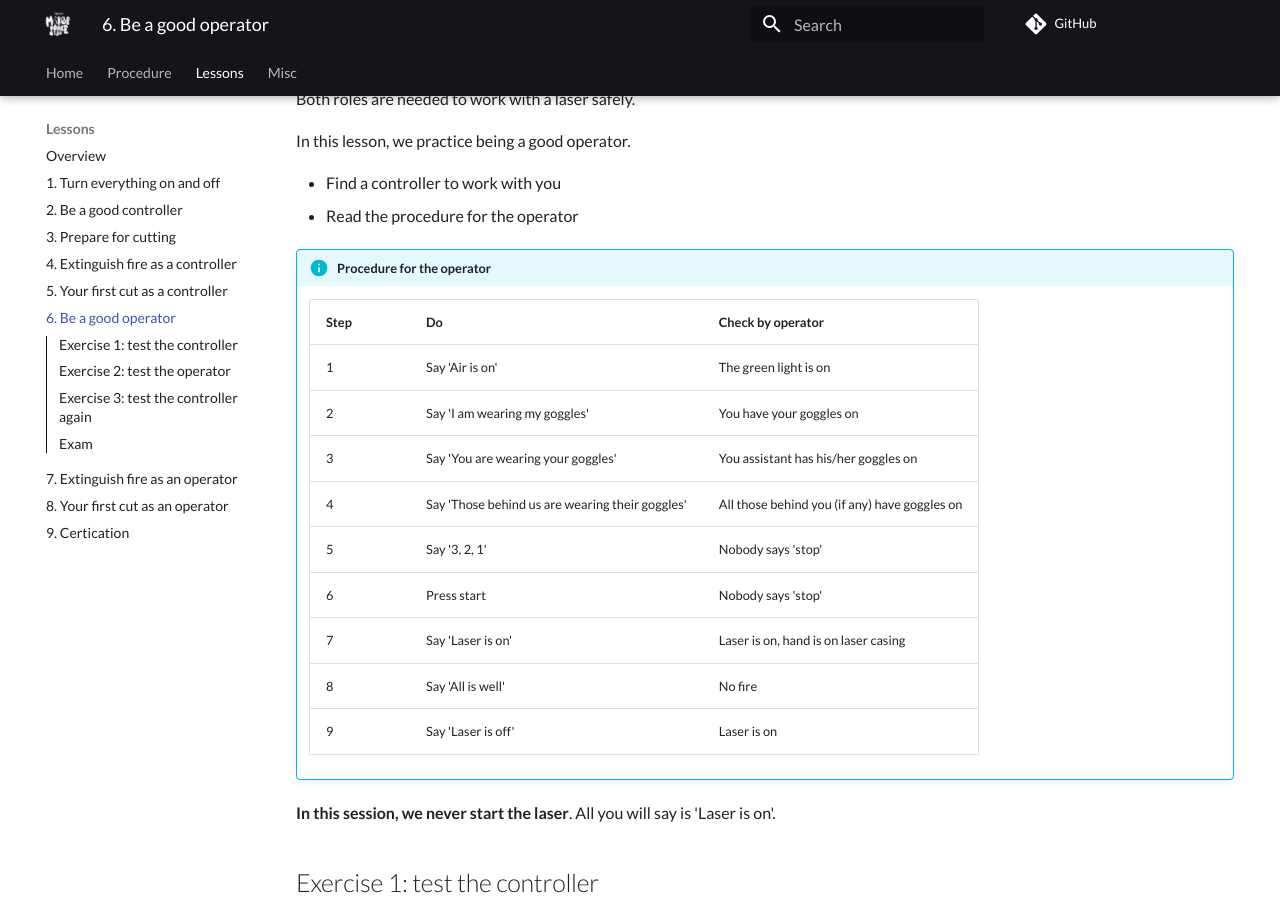
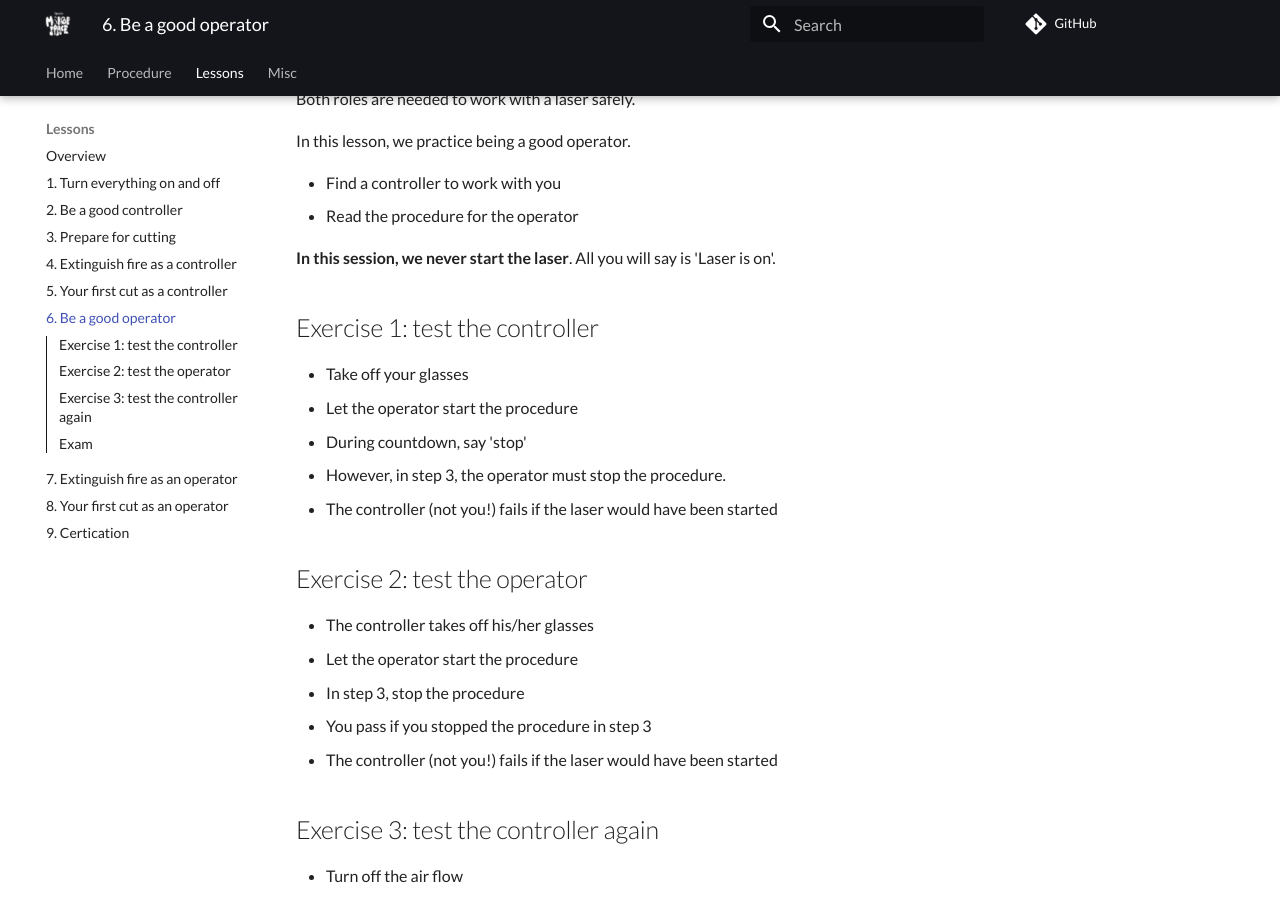
Before and after one commit to uppsala-makerspace/laser_cutter_guide, an MkDocs documentation site: the page built from docs/lessons/6_be_a_good_operator.md, in a window 1280 px wide and 900 px high, scrolled down 299 px. Built offline with MkDocs 1.6.1 and Material for MkDocs 9.7.7, drawn with Linux system fonts in a browser that asks for light colours; comment, search, counter and statistics services are not loaded.

Commit message:
Book and booklet done, fix #2

```diff
--- a/docs/lessons/6_be_a_good_operator.md
+++ b/docs/lessons/6_be_a_good_operator.md
@@ -20,20 +20,6 @@ In this lesson, we practice being a good operator.
 
 - Find a controller to work with you
 - Read the procedure for the operator
-
-!!! info "Procedure for the operator"
-
-    Step|Do                                             |Check by operator
-    ----|-----------------------------------------------|-----------------------------------------
-    1   |Say 'Air is on'                                |The green light is on
-    2   |Say 'I am wearing my goggles'                  |You have your goggles on
-    3   |Say 'You are wearing your goggles'             |You assistant has his/her goggles on
-    4   |Say 'Those behind us are wearing their goggles'|All those behind you (if any) have goggles on
-    5   |Say '3, 2, 1'                                  |Nobody says 'stop'
-    6   |Press start                                    |Nobody says 'stop'
-    7   |Say 'Laser is on'                              |Laser is on, hand is on laser casing
-    8   |Say 'All is well'                              |No fire
-    9   |Say 'Laser is off'                             |Laser is on
 
 **In this session, we never start the laser**.
 All you will say is 'Laser is on'.
```
Also changed, not shown: docs/lessons/2_be_a_good_controller.md (+0 -14 lines), 3 other files.
